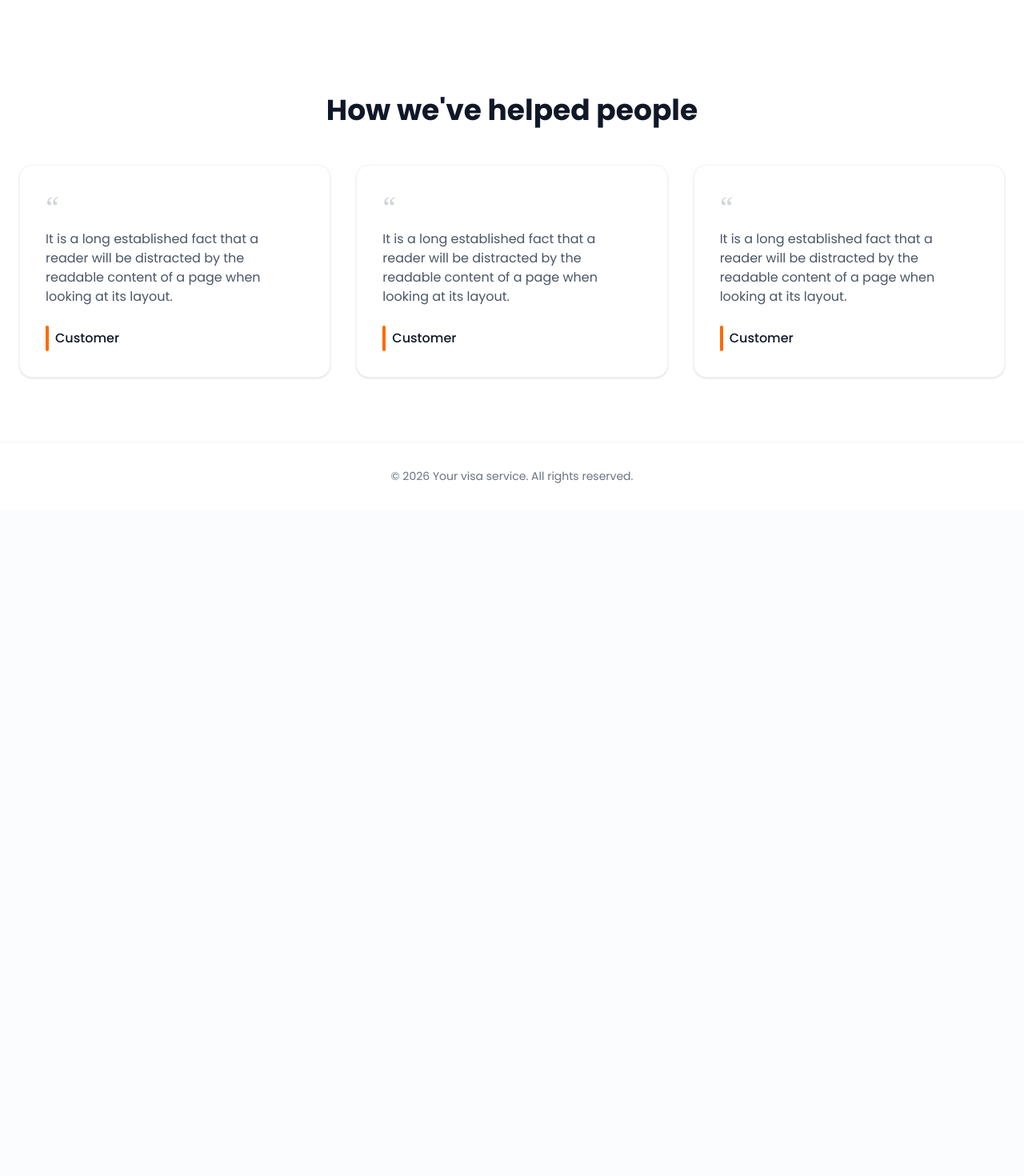
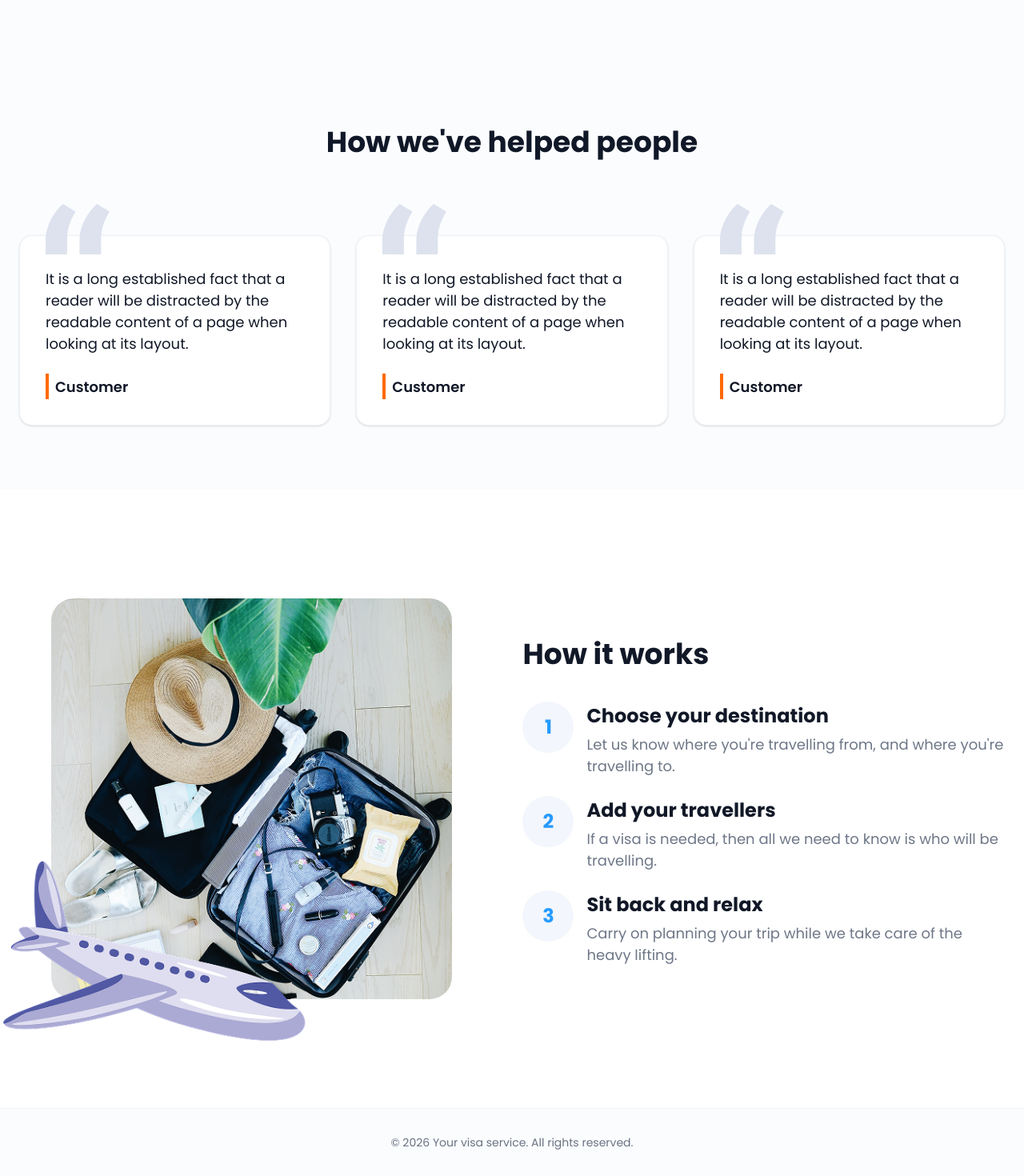
Before and after one commit to AZ-BB/visa-app, a Next.js app: page / in a window 1280 px wide. Shown: the part 888-2358 px from the top of the page at 80% size. Before the commit the page ends 1525 px from the top, so only its background shows below. Built offline with nearby package versions, Linux system fonts and the light colour scheme.

Commit message:
feat: how it works section

```diff
--- a/src/app/page.tsx
+++ b/src/app/page.tsx
@@ -1,15 +1,16 @@
 import { Footer } from "@/components/Footer";
 import { Hero } from "@/components/Hero";
+import { HowItWorks } from "@/components/HowItWorks";
 import { Navbar } from "@/components/Navbar";
-import { Stats } from "@/components/Stats";
 import { Testimonials } from "@/components/Testimonials";
 
 export default function Home() {
   return (
-    <div className="min-h-screen bg-white text-gray-800">
+    <div className="min-h-screen text-gray-800">
       <Navbar />
       <Hero />
       <Testimonials />
+      <HowItWorks />
       <Footer />
     </div>
   );
--- a/src/components/Hero.tsx
+++ b/src/components/Hero.tsx
@@ -10,7 +10,7 @@ export function Hero() {
         <div className="flex gap-12 lg:gap-28">
           <div className="max-w-xl mt-6">
             <h1 className="text-[80px] font-bold leading-tight tracking-tight text-primary-copy ">
-              Your <span className="text-orange-500">journey</span> <br />{" "}
+              Your <span className="text-[#fd7835]">journey</span> <br />{" "}
               starts here
             </h1>
             <p className="mt-6 text-[18px] text-secondary-copy">
--- /dev/null
+++ b/src/components/HowItWorks.tsx
@@ -0,0 +1,76 @@
+import Image from "next/image"
+
+const STEPS = [
+  {
+    number: 1,
+    title: "Choose your destination",
+    description:
+      "Let us know where you're travelling from, and where you're travelling to.",
+  },
+  {
+    number: 2,
+    title: "Add your travellers",
+    description:
+      "If a visa is needed, then all we need to know is who will be travelling.",
+  },
+  {
+    number: 3,
+    title: "Sit back and relax",
+    description:
+      "Carry on planning your trip while we take care of the heavy lifting.",
+  },
+]
+
+export function HowItWorks() {
+  return (
+    <section id="how-it-works" className=" py-16 md:py-24 bg-white">
+      <div className="mx-auto max-w-7xl px-6 flex justify-center items-center gap-32">
+        {/* Left: Image with airplane overlay */}
+        <div className="relative min-h-[280px] ">
+          <Image
+            src="/images/how-it-works-1.png"
+            alt="Open suitcase with travel essentials on wooden floor"
+            width={516}
+            height={516}
+            className="object-cover rounded-[28px] m-10"
+            sizes="(max-width: 768px) 100vw, 50vw"
+          />
+          <Image
+            src="/images/how-it-works-2.png"
+            alt="Open suitcase with travel essentials on wooden floor"
+            width={516}
+            height={516}
+            className="object-cover absolute -bottom-3 -left-5"
+            sizes="(max-width: 768px) 100vw, 50vw"
+          />
+
+        </div>
+
+        {/* Right: Heading and steps */}
+        <div className="flex flex-col justify-center  py-20">
+          <h2 className="text-[36px] font-bold text-primary-copy">
+            How it works
+          </h2>
+          <ul className="mt-8 space-y-6">
+            {STEPS.map((step) => (
+              <li key={step.number} className="flex gap-4">
+                <span
+                  className="flex h-[64px] w-[64px] shrink-0 items-center justify-center bg-[#F3F6FC] rounded-full text-[24px] font-bold text-primary"
+                  aria-hidden
+                >
+                  {step.number}
+                </span>
+                <div>
+                  <h3 className="font-bold text-[24px] text-primary-copy">
+                    {step.title}
+                  </h3>
+                  <p className="mt-1 text-[18px] text-secondary-copy">{step.description}</p>
+                </div>
+              </li>
+            ))}
+          </ul>
+        </div>
+      </div>
+    </section>
+  )
+}
--- a/src/components/Testimonials.tsx
+++ b/src/components/Testimonials.tsx
@@ -1,3 +1,5 @@
+import { Qoutes } from "./svgs/qoutes";
+
 const TESTIMONIAL_TEXT =
   "It is a long established fact that a reader will be distracted by the readable content of a page when looking at its layout.";
 
@@ -5,20 +7,22 @@ export function Testimonials() {
   return (
     <section id="testimonials" className="py-20">
       <div className="mx-auto max-w-7xl px-6">
-        <h2 className="text-center text-3xl font-bold text-gray-900 md:text-4xl">
+        <h2 className="text-center text-3xl font-bold text-gray-900 md:text-4xl mt-10">
           How we&apos;ve helped people
         </h2>
-        <div className="mt-12 grid gap-8 md:grid-cols-3">
+        <div className="mt-24 grid gap-8 md:grid-cols-3">
           {[1, 2, 3].map((i) => (
             <div
               key={i}
-              className="rounded-2xl border border-gray-100 bg-white p-8 shadow-sm"
+              className="rounded-2xl relative border border-border-default/50 bg-white p-8 shadow-sm"
             >
-              <span className="text-4xl font-serif text-gray-300">&ldquo;</span>
-              <p className="mt-2 text-gray-600">{TESTIMONIAL_TEXT}</p>
+              <div className="flex justify-center absolute -top-10 left-18 -translate-x-1/2">
+              <Qoutes />
+              </div>
+              <p className="mt-2 text-primary-copy text-[18px]">{TESTIMONIAL_TEXT}</p>
               <div className="mt-6 flex items-center gap-2">
-                <div className="h-8 w-1 rounded-full bg-orange-500" />
-                <span className="font-medium text-gray-900">Customer</span>
+                <div className="h-8 w-1  bg-orange-500" />
+                <span className="text-[18px] font-semibold text-primary-copy">Customer</span>
               </div>
             </div>
           ))}
--- /dev/null
+++ b/src/components/svgs/qoutes.tsx
@@ -0,0 +1,17 @@
+export function Qoutes() {
+  return (
+    <svg
+      width="80"
+      height="63"
+      viewBox="0 0 80 63"
+      fill="none"
+      xmlns="http://www.w3.org/2000/svg"
+      aria-hidden="true"
+    >
+      <path
+        d="M0 63V44.282C0 38.967 1.0084 33.5365 3.02521 27.9904C5.04202 22.4443 7.70308 17.216 11.0084 12.3054C14.3137 7.39477 17.8992 3.29298 21.7647 0L37.563 9.61898C34.4258 14.7029 31.8487 20.0179 29.8319 25.564C27.8711 31.11 26.8908 37.2916 26.8908 44.1087V63H0ZM42.437 63V44.282C42.437 38.967 43.4454 33.5365 45.4622 27.9904C47.479 22.4443 50.1401 17.216 53.4454 12.3054C56.7507 7.39477 60.3361 3.29298 64.2017 0L80 9.61898C76.8627 14.7029 74.2857 20.0179 72.2689 25.564C70.3081 31.11 69.3277 37.2916 69.3277 44.1087V63H42.437Z"
+        fill="#DDE2EE"
+      />
+    </svg>
+  )
+}
```
Also changed, not shown: public/images/how-it-works-1.png (added), public/images/how-it-works-2.png (added).
